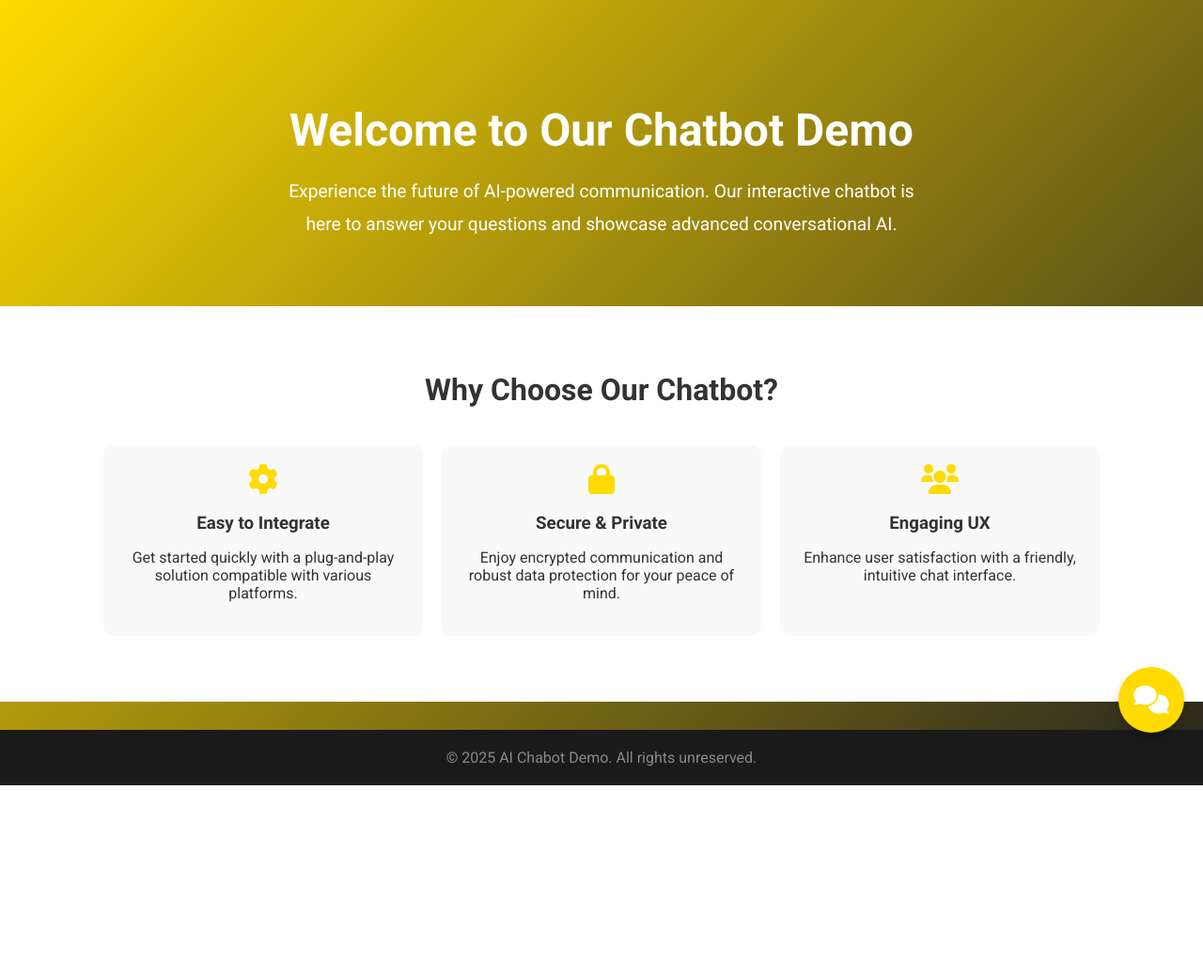
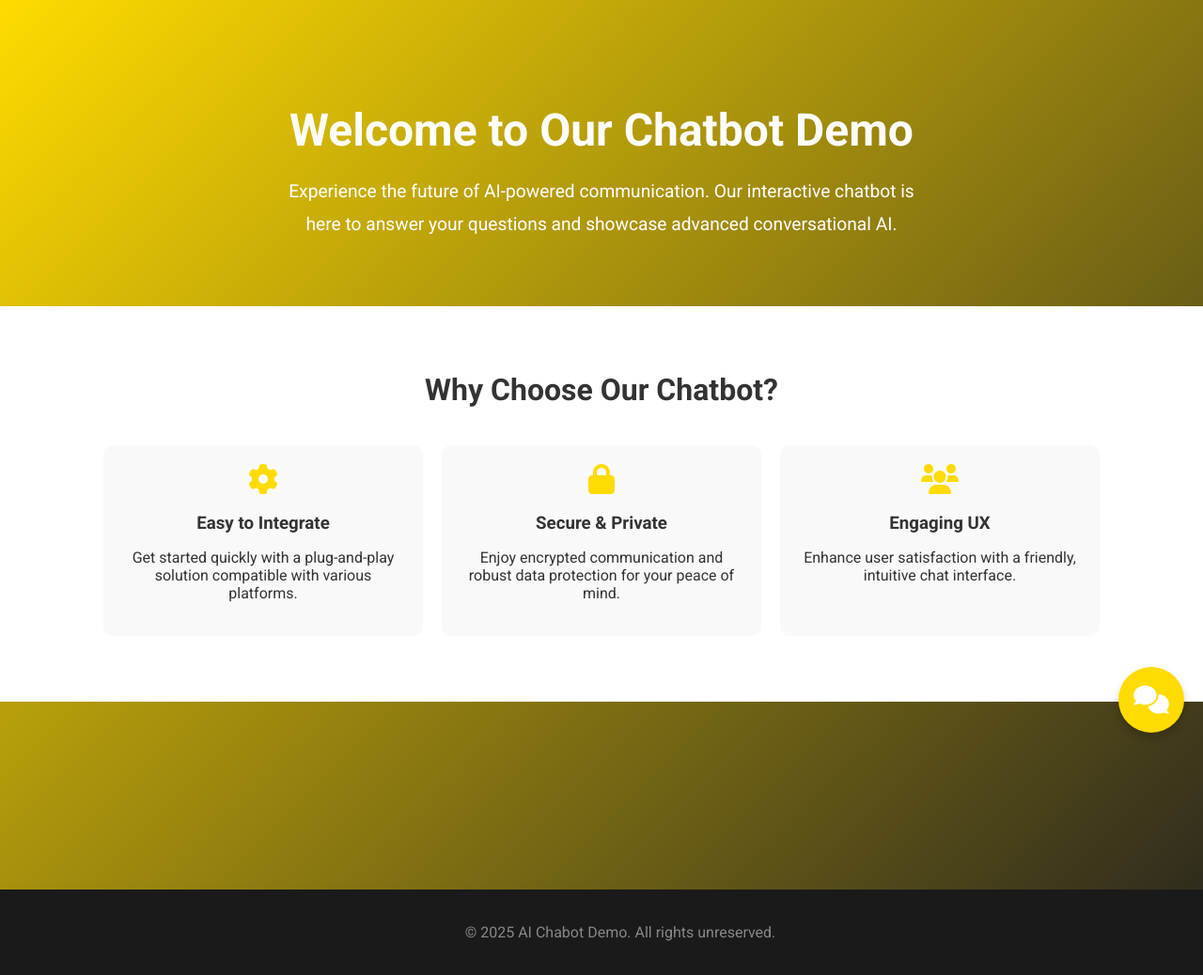
Before and after one commit to hermesdev0131/Langchain-AI-Chatbot, a Flask app: page / in a window 1280 px wide. Shown: the whole page at 94% size. Before the commit the page ends 836 px from the top, so only its background shows below. Run offline with Flask 3, Linux system fonts and the light colour scheme.

Commit message:
Change the footer height.

```diff
--- a/static/style.css
+++ b/static/style.css
@@ -4,12 +4,18 @@ body {
         font-family: 'Roboto', sans-serif;
         background: linear-gradient(135deg, #FFDB00, #27251F);
         color: white;
+        display: flex;
+        flex-direction: column;
+        min-height: 100vh; /* Full viewport height */
+        margin: 0;
       }
 
-h1,
-h2,
-h3 {
+      h1, h2, h3 {
         margin: 0;
+      }
+
+      main {
+        flex: 1; /* Push footer to the bottom */
       }
 
       a {
@@ -80,12 +86,9 @@ footer {
         background: #1a1a1a;
         color: #888;
         text-align: center;
-  padding: 20px 0;
-  margin-top: 30px;
-}
-
-footer p {
-  margin: 0;
+        padding: 20px; /* Apply padding on all sides */
+        margin-top: 200px;
+        width: 100%; /* Ensure it spans the full width */
     }
 
       /* Chatbot Button and Popup */
```
Lines whose indentation alone changed are shown as unchanged.
